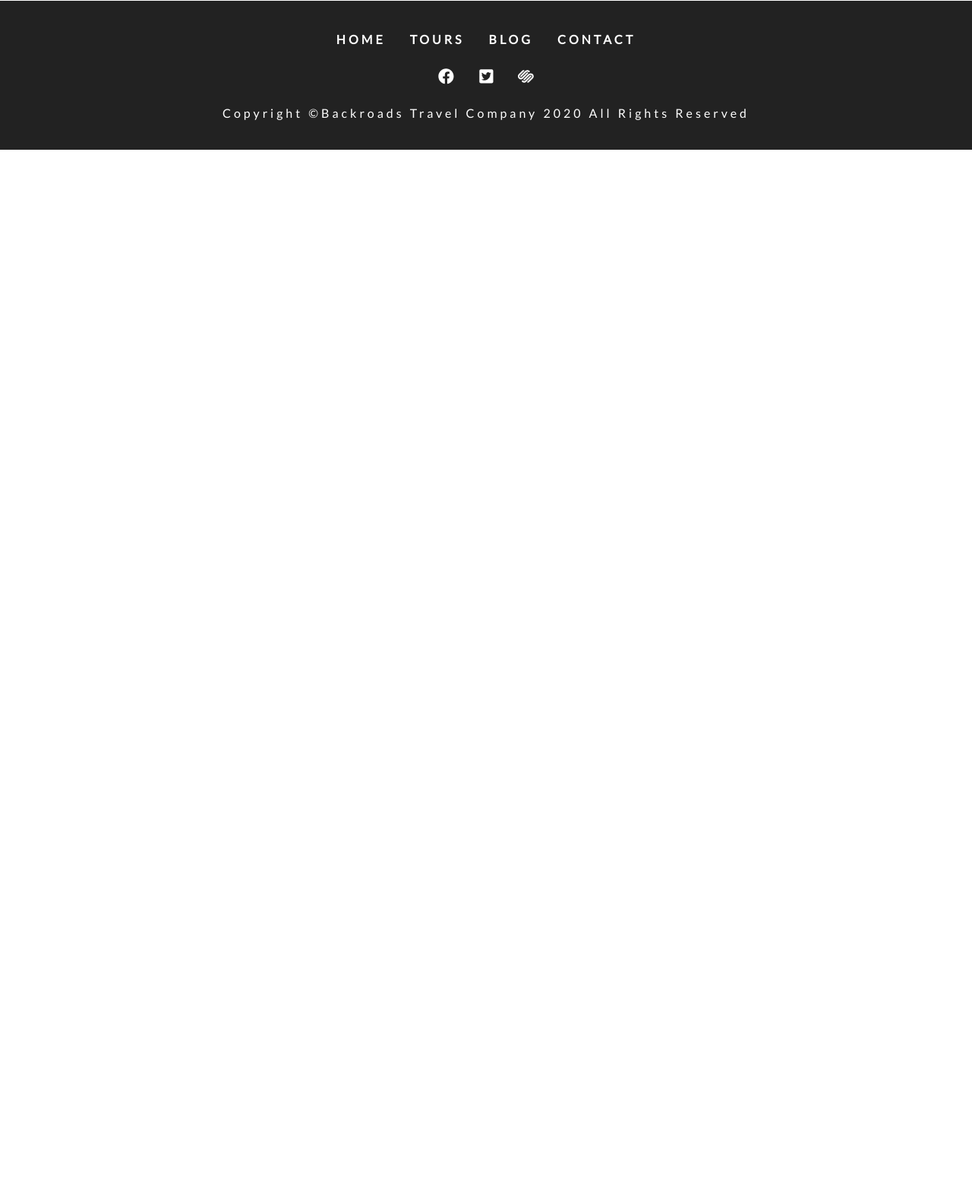
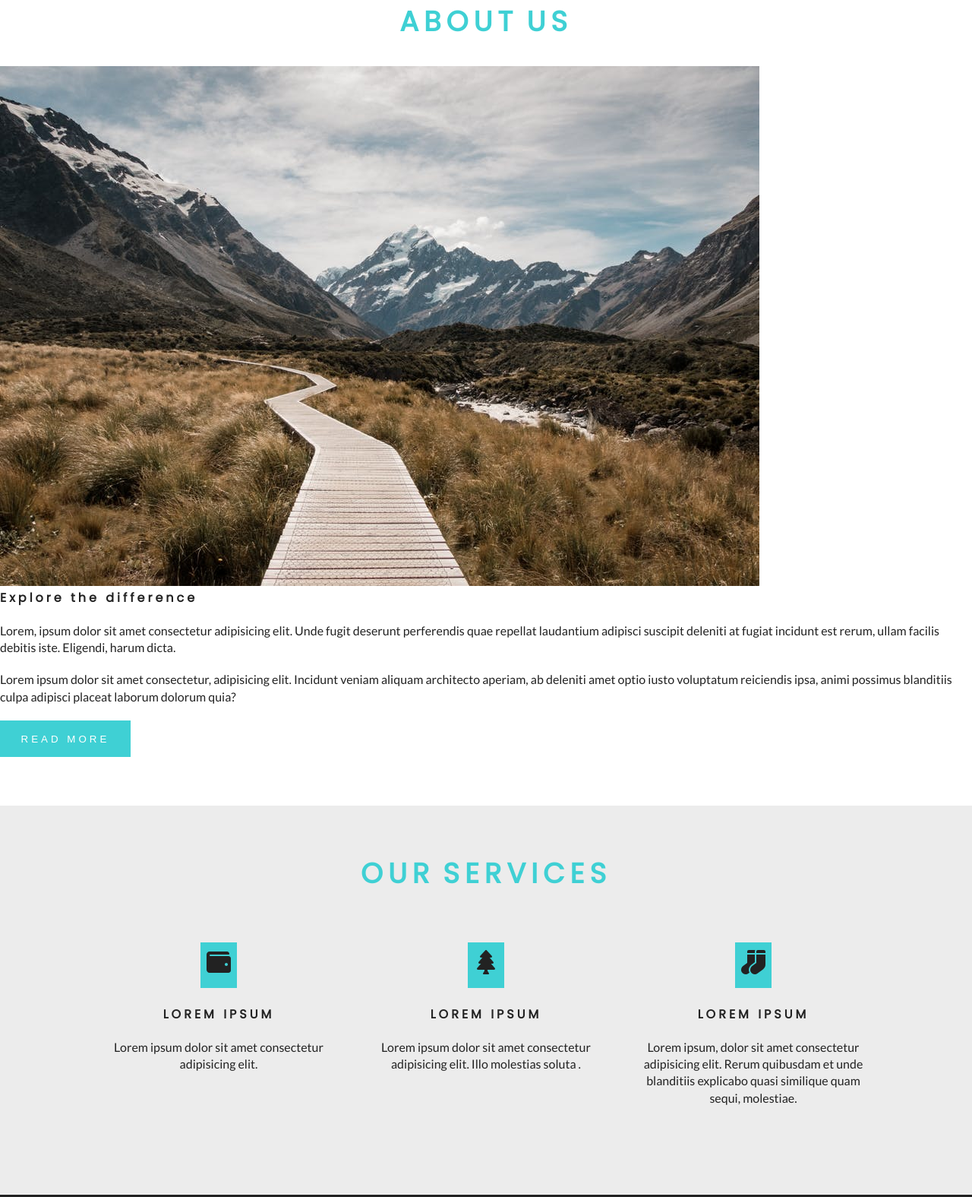
Before and after one commit to logikevcoder/backroads, a Gatsby site: page / in a window 1280 px wide. Shown: the part 946-2521 px from the top of the page at 76% size. Before the commit the page ends 1143 px from the top, so only its background shows below. Built offline with nearby package versions, Linux system fonts and the light colour scheme; Gatsby itself is replaced by a stand-in of ours.

Commit message:
setup base files for backroads projects

```diff
--- a/gatsby-config.js
+++ b/gatsby-config.js
@@ -5,9 +5,25 @@
  */
 
 module.exports = {
+  siteMetadata: {
+    title: "BackRoads",
+    description:
+      "Lorem ipsum, dolor sit amet consectetur adipisicing elit. Esse molestias unde possimus ex fuga in debitis similique sapiente corrupti cupiditate, iure rerum voluptatibus nisi quas odit veniam rem quis ea?",
+    author: "Kevin Napier",
+    data: {
+      age: 35,
+    },
+  },
   plugins: [
     {
       resolve: `gatsby-plugin-styled-components`,
     },
+    {
+      resolve: `gatsby-source-filesystem`,
+      options: {
+        name: `images`,
+        path: `${__dirname}/src/images/`,
+      },
+    },
   ],
 }
--- a/package.json
+++ b/package.json
@@ -17,6 +17,7 @@
     "babel-plugin-styled-components": "^1.10.7",
     "gatsby": "^2.19.45",
     "gatsby-plugin-styled-components": "^3.2.1",
+    "gatsby-source-filesystem": "^2.2.2",
     "react": "^16.12.0",
     "react-dom": "^16.12.0",
     "react-icons": "^3.9.0",
--- /dev/null
+++ b/src/components/About.js
@@ -0,0 +1,39 @@
+import React from "react"
+import Title from "./Title"
+import styles from "../css/about.module.css"
+import img from "../images/defaultBcg.jpeg"
+
+const About = () => {
+  return (
+    <section className={styles.about}>
+      <Title title={"about"} subtitle={"us"} />
+      <div className={styles.aboutCenter}>
+        <article className={styles.aboutImg}>
+          <div className={styles.imgContainer}>
+            <img src={img} alt="about company" />
+          </div>
+        </article>
+        <article className={styles.aboutInfo}>
+          <h4>Explore the difference</h4>
+          <p>
+            Lorem, ipsum dolor sit amet consectetur adipisicing elit. Unde fugit
+            deserunt perferendis quae repellat laudantium adipisci suscipit
+            deleniti at fugiat incidunt est rerum, ullam facilis debitis iste.
+            Eligendi, harum dicta.
+          </p>
+          <p>
+            Lorem ipsum dolor sit amet consectetur, adipisicing elit. Incidunt
+            veniam aliquam architecto aperiam, ab deleniti amet optio iusto
+            voluptatum reiciendis ipsa, animi possimus blanditiis culpa adipisci
+            placeat laborum dolorum quia?
+          </p>
+          <button type="button" className="btn-primary">
+            read more
+          </button>
+        </article>
+      </div>
+    </section>
+  )
+}
+
+export default About
--- /dev/null
+++ b/src/components/Services.js
@@ -0,0 +1,27 @@
+import React from "react"
+import Title from "./Title"
+
+import styles from "../css/services.module.css"
+
+import services from "../constants/services"
+
+const Services = () => {
+  return (
+    <section className={styles.services}>
+      <Title title={"our"} subtitle={"services"} />
+      <div className={styles.center}>
+        {services.map((item, i) => {
+          return (
+            <div className={styles.service}>
+              <span>{item.icon}</span>
+              <h4>{item.title}</h4>
+              <p>{item.text}</p>
+            </div>
+          )
+        })}
+      </div>
+    </section>
+  )
+}
+
+export default Services
--- /dev/null
+++ b/src/components/Title.js
@@ -0,0 +1,37 @@
+import React from "react"
+import styled from "styled-components"
+
+const Title = ({ title, subtitle, className }) => {
+  return (
+    <div className={className}>
+      <h4>
+        <span className="title">{title}</span>
+        <span>{subtitle}</span>
+      </h4>
+    </div>
+  )
+}
+
+export default styled(Title)`
+  text-transform: uppercase;
+  font-size: 2.3rem;
+  margin-bottom: 2rem;
+  h4 {
+    text-align: center;
+    letter-spacing: 7px;
+    color: var(--primaryColor);
+  }
+  .title {
+    color: var(--mainBlock);
+  }
+  span {
+    display: block;
+  }
+
+  @media (min-width: 576px) {
+    span {
+      display: inline-block;
+      margin: 0 0.35rem;
+    }
+  }
+`
--- /dev/null
+++ b/src/constants/services.js
@@ -0,0 +1,22 @@
+import React from "react"
+import { FaWallet, FaTree, FaSocks } from "react-icons/fa"
+
+export default [
+  {
+    icon: <FaWallet />,
+    title: "Lorem Ipsum",
+    text: "Lorem ipsum dolor sit amet consectetur adipisicing elit.",
+  },
+  {
+    icon: <FaTree />,
+    title: "Lorem Ipsum",
+    text:
+      "Lorem ipsum dolor sit amet consectetur adipisicing elit. Illo molestias soluta .",
+  },
+  {
+    icon: <FaSocks />,
+    title: "Lorem Ipsum",
+    text:
+      "Lorem ipsum, dolor sit amet consectetur adipisicing elit. Rerum quibusdam et unde blanditiis explicabo quasi similique quam sequi, molestiae.",
+  },
+]
--- a/src/pages/index.js
+++ b/src/pages/index.js
@@ -4,6 +4,8 @@ import { Link } from "gatsby"
 import Layout from "../components/Layout"
 import SimpleHero from "../components/SimpleHero"
 import Banner from "../components/Banner"
+import About from "../components/About"
+import Services from "../components/Services"
 
 export default () => (
   <Layout>
@@ -20,5 +22,7 @@ export default () => (
         />
       }
     />
+    <About />
+    <Services />
   </Layout>
 )
```
Also changed, not shown: src/pages/blog.js (+22 -1 lines), 1 other file.
